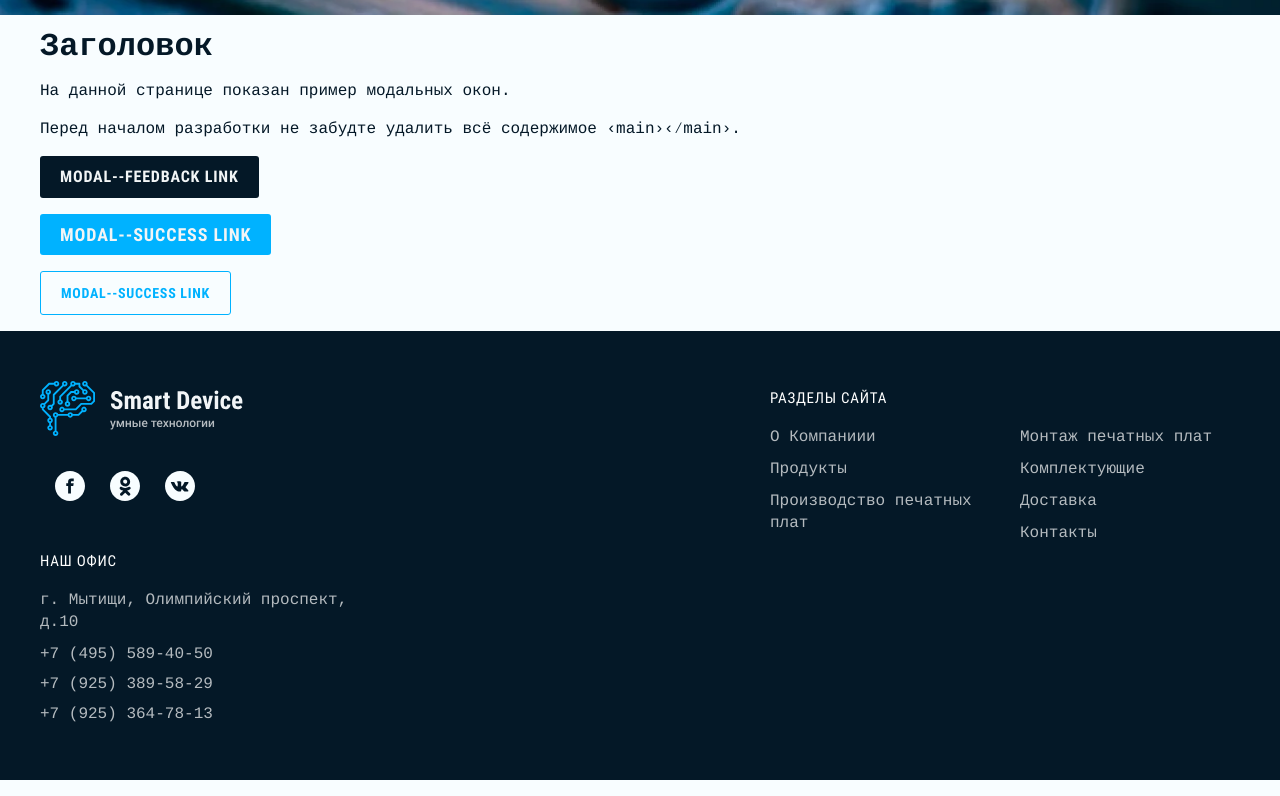
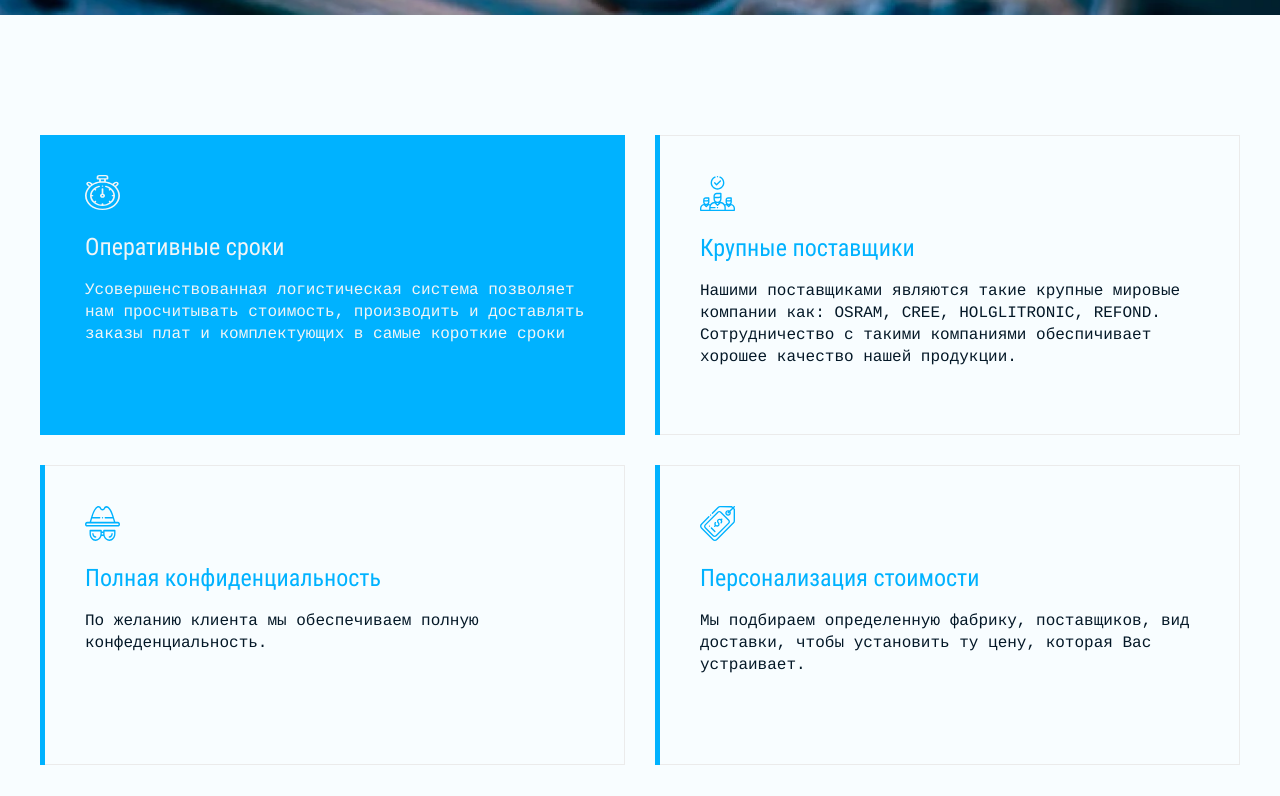
Before and after one commit to dmitry-buyan/smart-device, a website built with webpack: page source/index.html in a window 1280 px wide. Shown: the part 864-1660 px from the top of the page. Built offline with nearby package versions, Linux system fonts and the light colour scheme; files whose address does not match are found by name.

Commit message:
реализовывает блок "преимущества"

```diff
--- a/source/index.html
+++ b/source/index.html
@@ -55,6 +55,29 @@
                 <span class="btn__desktop">Получить бесплатную консультацию</span>
                 <span class="btn__mobile">Бесплатная консультация</span>
               </a>
+            </div>
+          </div>
+        </section>
+        <section class="main__advantages advantages">
+          <div class="advantages__container container">
+            <h2 class="visually-hidden"></h2>
+            <div class="advantages__body">
+              <div class="advantages__item advantages__item--1">
+                <h3>Оперативные сроки</h3>
+                <p>Усовершенствованная логистическая система позволяет нам просчитывать стоимость, производить и&nbsp;доставлять заказы плат и&nbsp;комплектующих в&nbsp;самые короткие сроки</p>
+              </div>
+              <div class="advantages__item advantages__item--2">
+                <h3>Крупные поставщики</h3>
+                <p>Нашими поставщиками являются такие крупные мировые компании как: OSRAM, CREE, HOLGLITRONIC, REFOND. Сотрудничество с&nbsp;такими компаниями обеспичивает хорошее качество нашей продукции.</p>
+              </div>
+              <div class="advantages__item advantages__item--3">
+                <h3>Полная конфиденциальность</h3>
+                <p>По&nbsp;желанию клиента мы&nbsp;обеспечиваем полную конфеденциальность.</p>
+              </div>
+              <div class="advantages__item advantages__item--4">
+                <h3>Персонализация стоимости</h3>
+                <p>Мы&nbsp;подбираем определенную фабрику, поставщиков, вид доставки, чтобы установить ту&nbsp;цену, которая Вас устраивает.</p>
+              </div>
             </div>
           </div>
         </section>
--- /dev/null
+++ b/source/sass/blocks/advantages.scss
@@ -0,0 +1,145 @@
+.advantages {
+  padding: 120px 0;
+
+  @include vp-1023 {
+    padding: 80px 0;
+  }
+
+  @include vp-767 {
+    padding: 50px 0;
+  }
+}
+
+.advantages__body {
+  display: grid;
+  grid-template-columns: repeat(2, 1fr);
+  gap: 30px;
+
+  @include vp-767 {
+    grid-template-columns: auto;
+  }
+}
+
+.advantages__item {
+  box-sizing: border-box;
+  position: relative;
+  min-height: 300px;
+  padding: 95px 40px 35px 45px;
+  border: 1px solid $color-whisper;
+  border-left: none;
+
+  @include vp-1023 {
+    min-height: 360px;
+    min-width: 320px;
+    padding: 90px 30px 27px 45px;
+  }
+
+  @include vp-767 {
+    min-width: 270px;
+    min-height: 340px;
+    padding: 77px 40px 27px 30px;
+  }
+
+  &::before {
+    position: absolute;
+    content: "";
+    left: 0;
+    top: -1px;
+    bottom: -1px;
+    width: 5px;
+    background-color: $color-deep-sky-blue;
+  }
+
+  &::after {
+    position: absolute;
+    content: "";
+    width: 35px;
+    height: 35px;
+    top: 40px;
+    left: 45px;
+
+    @include vp-767 {
+      width: 30px;
+      height: 30px;
+      top: 30px;
+      left: 30px;
+      background-size: contain;
+    }
+  }
+
+  h3 {
+    font-family: $ff-roboto;
+    font-weight: 400;
+    font-size: 24px;
+    line-height: 34px;
+    color: $color-deep-sky-blue;
+
+    &:not(:last-child) {
+      margin: 0 0 15px 0;
+    }
+
+    @include vp-1023 {
+      &:not(:last-child) {
+        margin: 0 0 8px 0;
+      }
+    }
+
+    @include vp-767 {
+      font-size: 20px;
+      line-height: 28px;
+    }
+  }
+
+  p {
+    margin: 0 0 0 0;
+
+    &:not(:last-child) {
+      margin: 0 0 10px 0;
+    }
+
+    @include vp-767 {
+      font-size: 14px;
+      line-height: 19px;
+    }
+  }
+
+  &--1 {
+    color: $color-alice-blue;
+    background-color: $color-deep-sky-blue;
+    border: none;
+
+    &::before {
+      display: none;
+    }
+
+    &::after {
+      background: $color-transparent url("../img/sprite/icon-stopwatch.svg") no-repeat center;
+    }
+
+    h3 {
+      color: inherit;
+    }
+
+    p {
+      color: inherit;
+    }
+  }
+
+  &--2 {
+    &::after {
+      background: $color-transparent url("../img/sprite/icon-hired.svg") no-repeat center;
+    }
+  }
+
+  &--3 {
+    &::after {
+      background: $color-transparent url("../img/sprite/icon-detective.svg") no-repeat center;
+    }
+  }
+
+  &--4 {
+    &::after {
+      background: $color-transparent url("../img/sprite/icon-tag.svg") no-repeat center;
+    }
+  }
+}
--- a/source/sass/style.scss
+++ b/source/sass/style.scss
@@ -25,6 +25,7 @@
 @import "blocks/contact";
 @import "blocks/main";
 @import "blocks/intro";
+@import "blocks/advantages";
 @import "blocks/footer";
 @import "blocks/social";
 
--- a/source/sass/variables.scss
+++ b/source/sass/variables.scss
@@ -14,6 +14,7 @@ $color-black-pearl:                 #041827;
 $color-alice-blue:                  #f2f5f6;
 $color-alice:                       #f8fdff;
 $color-deep-sky-blue:               #00b2ff;
+$color-whisper:                     #ebebeb;
 
 // Gradient
 
```
Also changed, not shown: build/css/style.css, build/css/style.min.css, build/index.html, 1 other file.
